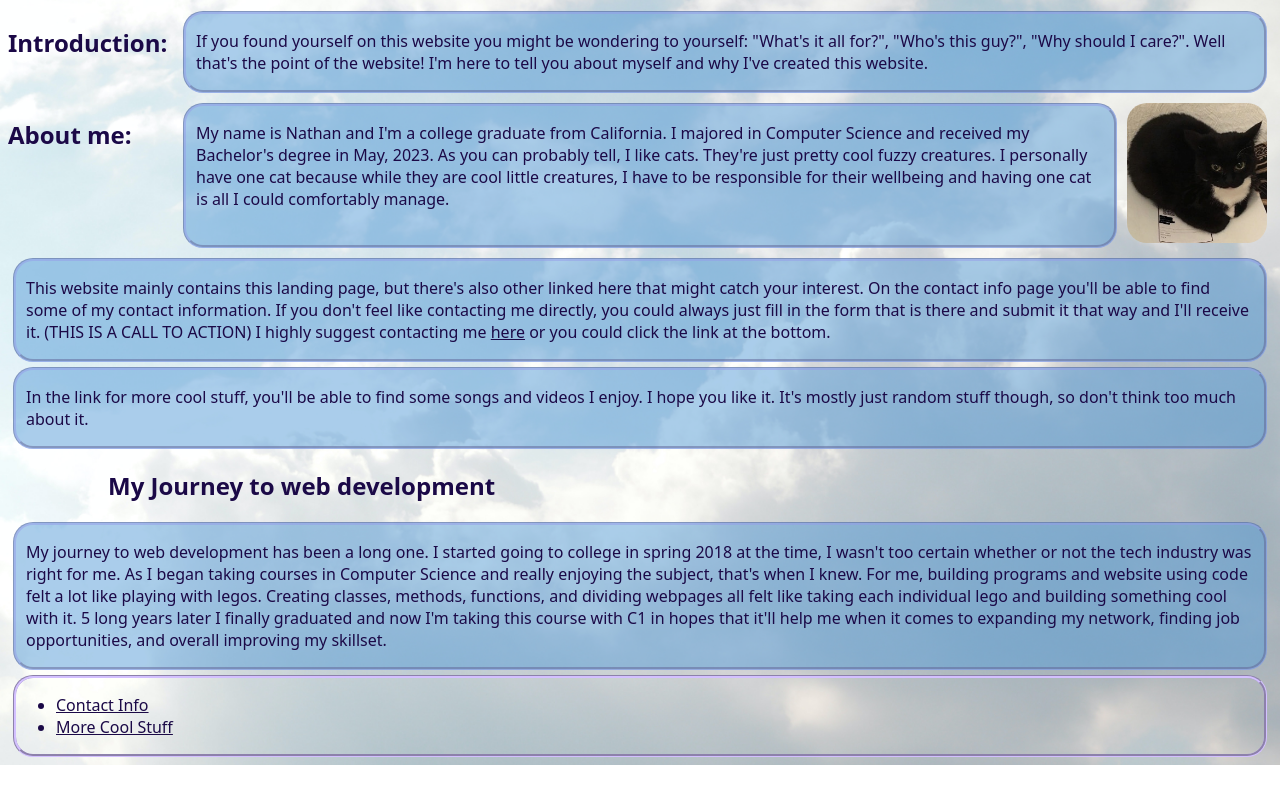
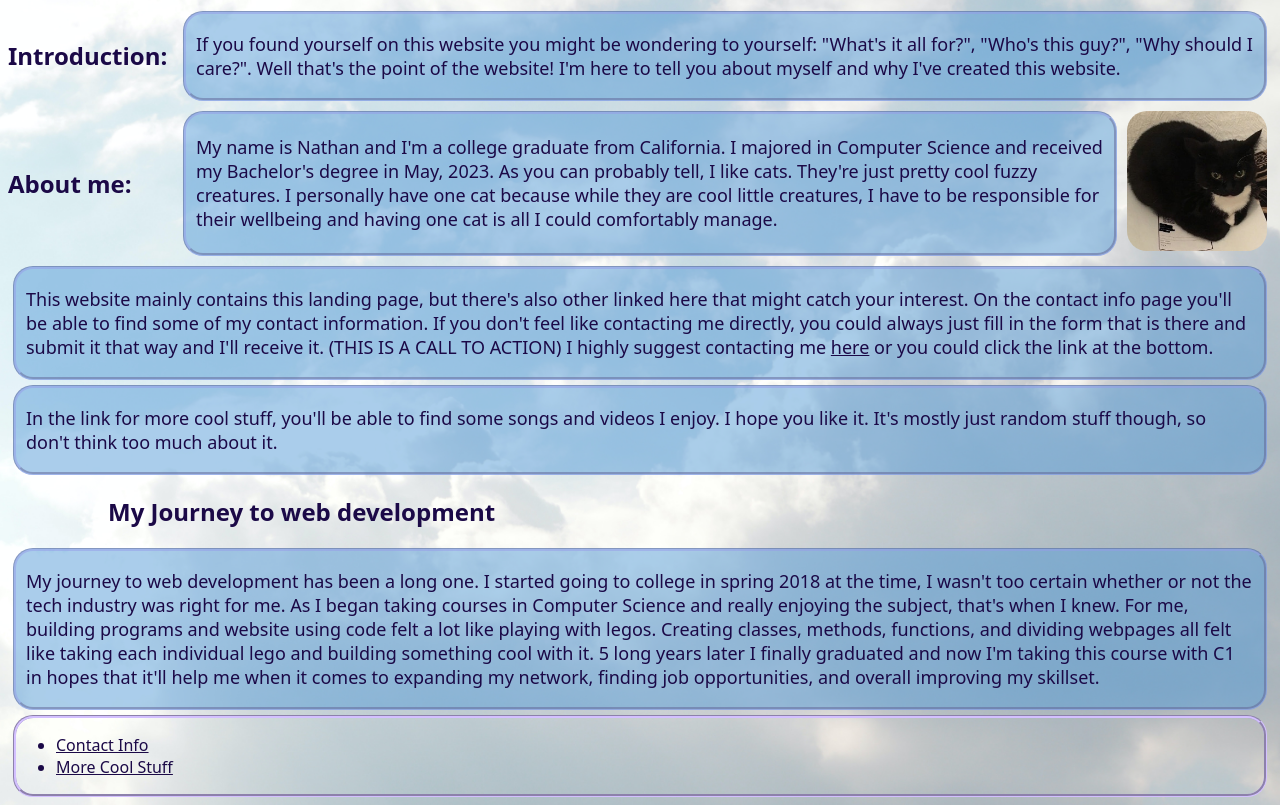
Before and after one commit to NathanMakesStuff/Personal-Website, a plain HTML site: page index.html in a window 1280 px wide. Shown: the part 80-885 px from the top of the page. Before the commit the page ends 845 px from the top, so only its background shows below. Drawn offline with Linux system fonts and the light colour scheme.

Commit message:
Project 3 Submission

```diff
--- a/style.css
+++ b/style.css
@@ -11,10 +11,14 @@
 }
 
 .headings {
-
+   display: flex;
+   align-items: center;
 }
 
 .content {
+    display: flex;
+    align-items: center;
+    font-size: 18px;
     background-color: rgba(87, 155, 215, 0.5);
     border-color: rgba(150, 155, 233, 0.5);
     border-style: groove;
```
